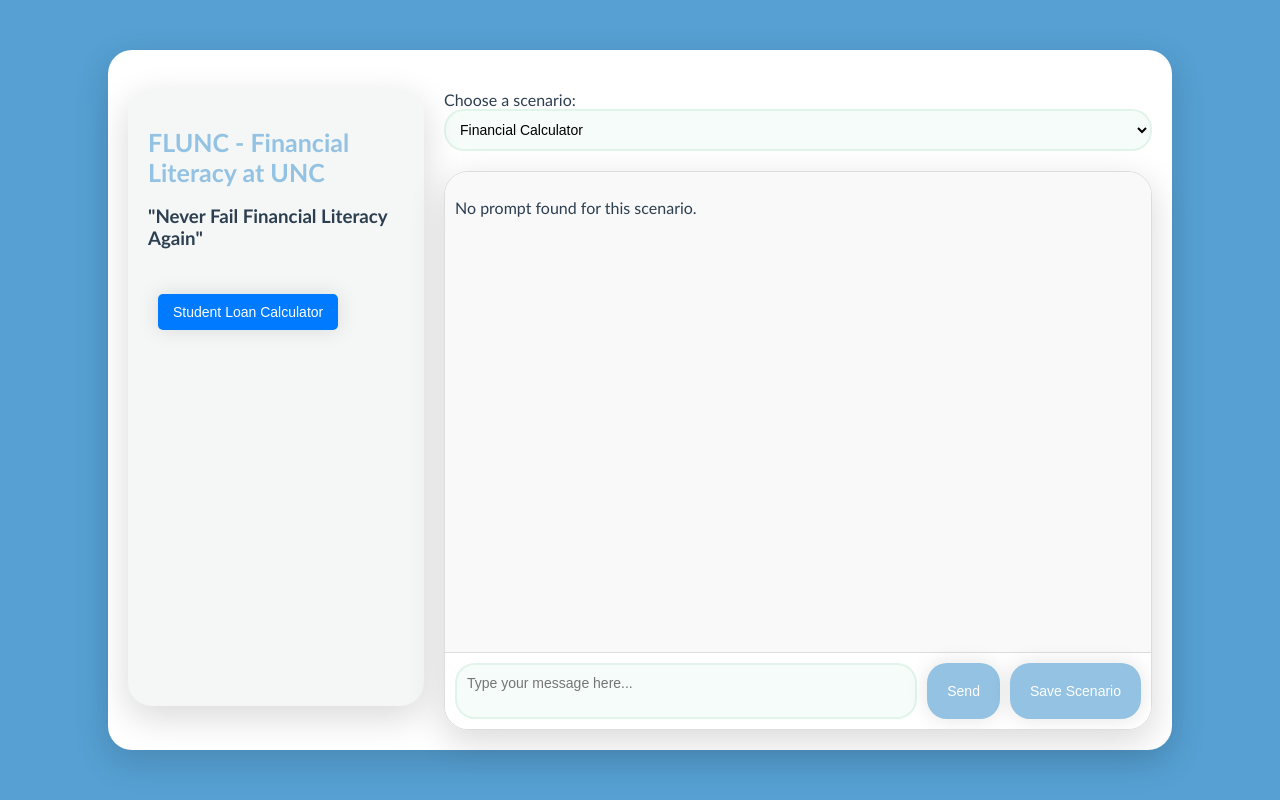
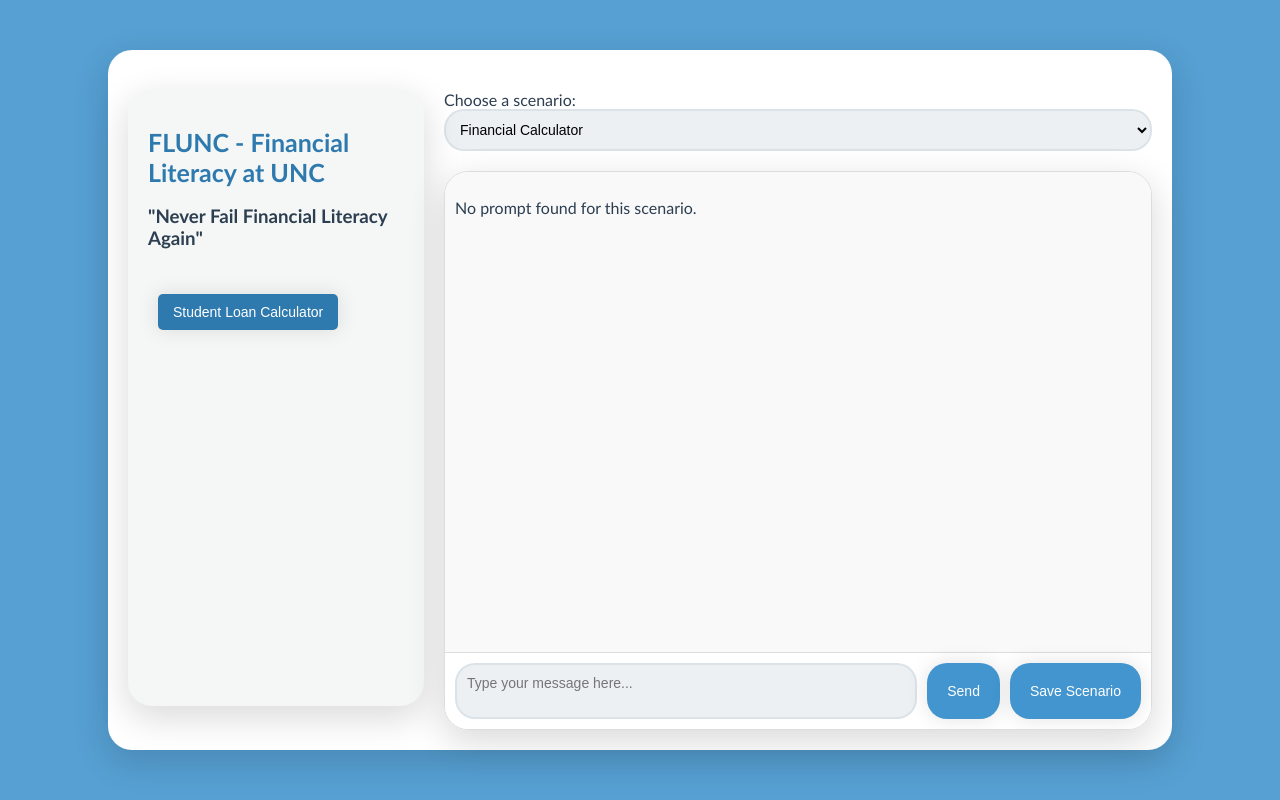
Before and after one commit to Ethanxu1/HackNC2024, a Flask app: page /dashboard in a window 1280 px wide. Run offline with Flask 3, Linux system fonts and the light colour scheme; some web fonts are replaced.

Commit message:
Updated entire color palette

```diff
--- a/chatbot/app.py
+++ b/chatbot/app.py
@@ -2,7 +2,6 @@ from flask import Flask, request, jsonify, render_template, session, redirect, u
 import requests
 import logging
 from flask_sqlalchemy import SQLAlchemy
-import json
 from LoanCalculator import StudentInterestCalculator
 
 
--- a/chatbot/static/css/dashboard.css
+++ b/chatbot/static/css/dashboard.css
@@ -45,14 +45,12 @@ body {
     border-radius: 1.5em;
     padding: 20px;
     box-shadow: 0px 11px 35px 2px rgba(0, 0, 0, 0.14);
-    /*display: flex;
-    flex-direction: column;*/
     height: 90%;
     overflow-y: auto;
 }
 
 .sidebar h1 {
-    color: #93c2e3;
+    color: #2e7aaf;
     font-size: 25px;
     margin-bottom: 10px;
 }
@@ -88,11 +86,11 @@ body {
 .form-control {
     width: 100%;
     padding: 10px;
-    border: 2px solid rgba(39, 174, 96, 0.1);
+    border: 2px solid rgba(69, 112, 139, 0.1);
     border-radius: 20px;
     font-family: 'Ubuntu', sans-serif;
     font-size: 14px;
-    background: rgba(39, 174, 96, 0.04);
+    background: rgba(69, 112, 139, 0.1);
 }
 
 .chatbox {
@@ -123,18 +121,18 @@ body {
 textarea {
     flex: 1;
     padding: 10px;
-    border: 2px solid rgba(39, 174, 96, 0.1);
+    border: 2px solid rgba(69, 112, 139, 0.1);
     border-radius: 20px;
     resize: none;
     font-family: 'Ubuntu', sans-serif;
     font-size: 14px;
-    background: rgba(39, 174, 96, 0.04);
+    background: rgba(69, 112, 139, 0.04);
 }
 
 .btn {
     margin-left: 10px;
     padding: 10px 20px;
-    background-color: #93c2e3;
+    background-color: #4295ce;
     color: #fff;
     border: none;
     border-radius: 20px;
@@ -146,13 +144,13 @@ textarea {
 }
 
 .btn:hover {
-    background-color: #2ecc71;
+    background-color: #153850
 }
 
 .sidebar .btn {
     display: inline-block; /* Allows padding and margins to apply */
     padding: 10px 15px; /* Button padding */
-    background-color: #007bff; /* Bootstrap primary color */
+    background-color: #2e7aaf; /* Bootstrap primary color */
     color: white; /* Text color */
     text-align: center; /* Center text */
     border-radius: 5px; /* Rounded corners */
@@ -161,7 +159,7 @@ textarea {
 }
 
 .sidebar .btn:hover {
-    background-color: #0056b3; /* Darker shade on hover */
+    background-color: #153850; /* Darker Carolina Blue on Hover */
 }
 
 
```
